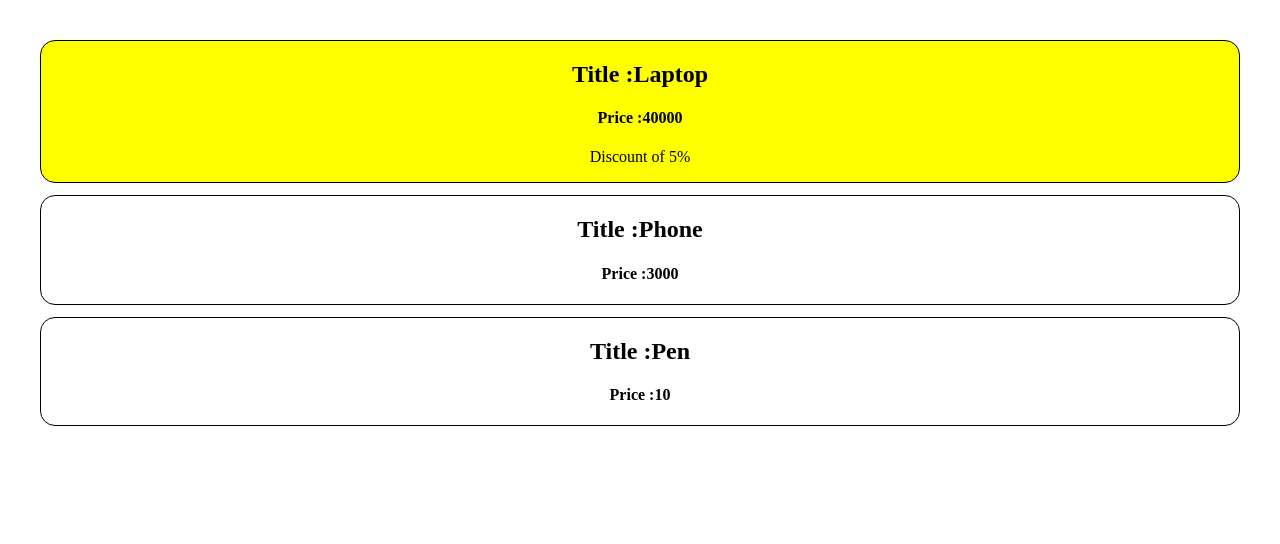
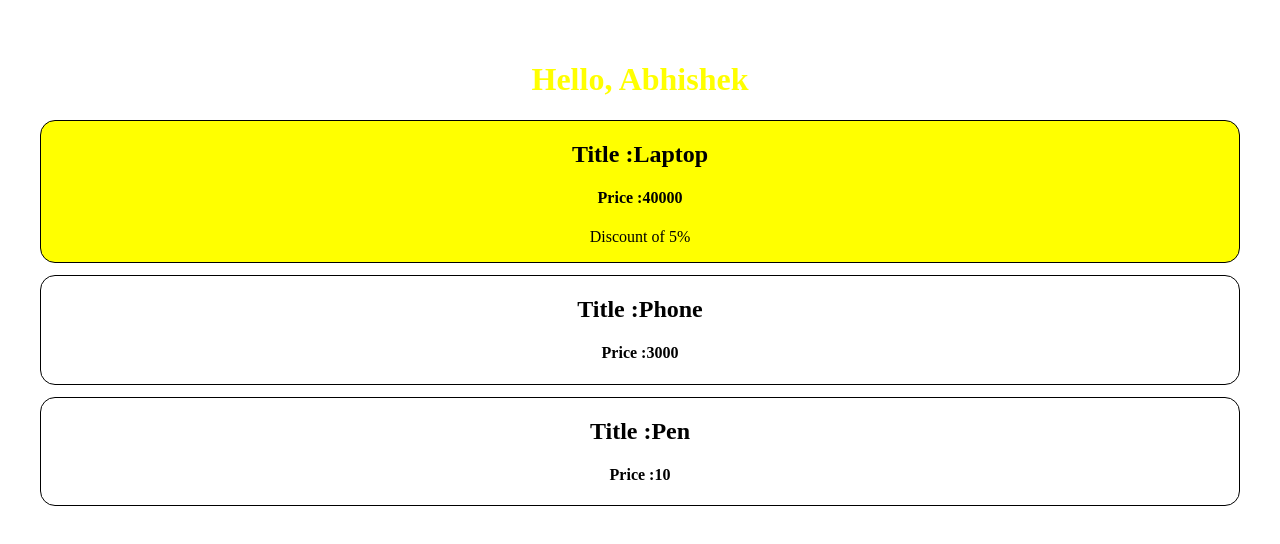
Before and after one commit to abhishekwaghmare01/Basic-ReactJS-App, a React (Vite) app in the folder basic-react-app/: page / in a window 1280 px wide. Shown: the top 544 px of the page. Built offline with nearby package versions, Linux system fonts and the light colour scheme.

Commit message:
Updated MsgBox

```diff
--- a/basic-react-app/src/App.jsx
+++ b/basic-react-app/src/App.jsx
@@ -1,12 +1,14 @@
 import "./App.css";
 import Title from "./Title.jsx";
 import ProductTab from "./ProductTab.jsx";
-
+import MsgBox from "./MsgBox.jsx";
 
 function App() {
   return (
     <>
-      <ProductTab/>
+    <MsgBox userName = "Abhishek" textColor ="yellow"/>
+
+    <ProductTab/>
     </>
   );
 
--- /dev/null
+++ b/basic-react-app/src/MsgBox.jsx
@@ -0,0 +1,7 @@
+function MsgBox({userName, textColor}){
+    return(
+        <h1 style={{color:textColor}}>Hello, {userName}</h1>
+    );
+}
+
+export default MsgBox;
--- a/basic-react-app/src/ProductTab.jsx
+++ b/basic-react-app/src/ProductTab.jsx
@@ -1,4 +1,5 @@
 import Product from "./product.jsx";
+
 
 function ProductTab(){
     let options = ["hi-tech", "durable", ,"fast"];
@@ -7,6 +8,7 @@
         <Product title="Laptop" price={40000} />
         <Product title="Phone" price={3000}/>
         <Product title="Pen" price={10}/>
+
         </>
     )
 }
```
